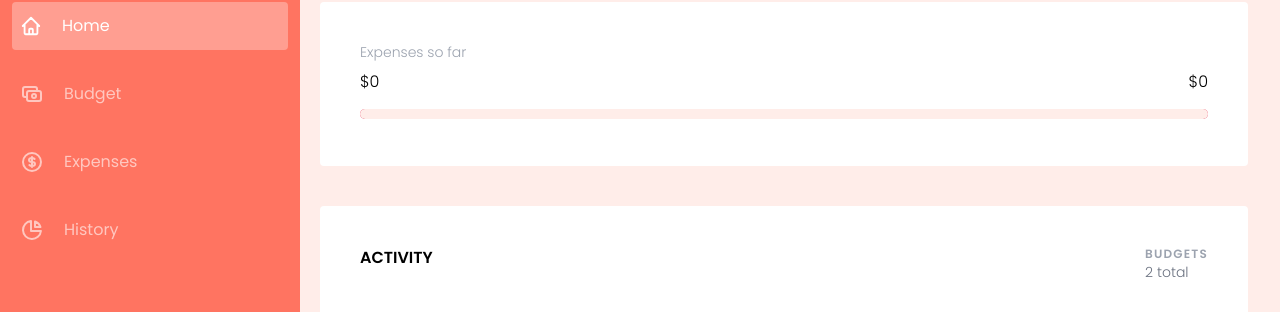
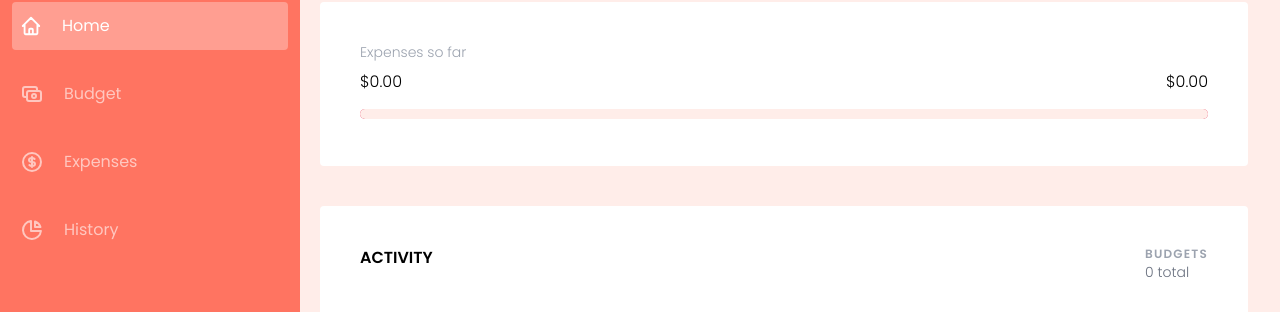
Before and after one commit to Faithyyyyy/Trybudget, a React (Vite) app: page / in a window 1280 px wide. Shown: the part 302-614 px from the top of the page. Built offline with nearby package versions, Linux system fonts and the light colour scheme.

Commit message:
Created an emptyActivity component

```diff
--- a/src/Components/Activity.jsx
+++ b/src/Components/Activity.jsx
@@ -7,14 +7,16 @@ function Activity() {
     return store.budget;
   });
   return (
-    <section className="bg-white rounded py-10 px-10 w-full mt-10">
+    <section className="bg-white rounded py-10 px-10 w-full mt-10 ">
       <div className="flex justify-between">
         <h2 className="font-black uppercase">Activity</h2>
         <div className="">
           <p className="text-xs text-gray-400 font-extrabold tracking-widest uppercase">
             budgets
           </p>
-          <p className="font-light text-sm text-gray-500">2 total</p>
+          <p className="font-light text-sm text-gray-500">
+            {budgetList.length} total
+          </p>
         </div>
       </div>
       {budgetList.length > 0 ? <ActivityChart /> : <EmptyActivity />}
--- a/src/Components/ExpressProgressbar.jsx
+++ b/src/Components/ExpressProgressbar.jsx
@@ -20,8 +20,8 @@ function Expressbar() {
     <section className="bg-white  rounded py-10 px-10 w-full mt-10">
       <p className="font-light text-sm text-gray-400">Expenses so far</p>
       <div className="flex justify-between my-2">
-        <p className="font-light text-md">${totalExpenseAmount}</p>
-        <p className="font-light text-md">${totalBudgetAmount}</p>
+        <p className="font-light text-md">${totalExpenseAmount}.00</p>
+        <p className="font-light text-md">${totalBudgetAmount}.00</p>
       </div>
       <label for="file"></label>
       <progress
--- a/src/Components/MobileActivity.jsx
+++ b/src/Components/MobileActivity.jsx
@@ -1,6 +1,11 @@
 import ActivityChart from "./ActivityChart";
+import { useSelector } from "react-redux";
+import EmptyActivity from "./emptyActivity";
 
 function MobileActivity() {
+  const { totalBudgetAmount, budgetList } = useSelector((store) => {
+    return store.budget;
+  });
   return (
     <section className="bg-white rounded py-10 px-10 lg:hidden mt-10 mx-5">
       <div className="flex justify-between">
@@ -9,10 +14,13 @@ function MobileActivity() {
           <p className="text-xs text-gray-400 font-extrabold tracking-widest uppercase">
             budgets
           </p>
-          <p className="font-light text-sm text-gray-500">2 total</p>
+          <p className="font-light text-sm text-gray-500">
+            {" "}
+            {budgetList.length} total
+          </p>
         </div>
       </div>
-      <ActivityChart />
+      {budgetList.length > 0 ? <ActivityChart /> : <EmptyActivity />}
     </section>
   );
 }
--- a/src/Components/MobileExpressbar.jsx
+++ b/src/Components/MobileExpressbar.jsx
@@ -19,8 +19,8 @@ function MobileExpressbar() {
     <section className="bg-white  lg:hidden rounded py-10 px-10  mt-10 mx-5">
       <p className="font-light text-sm text-gray-400">Expenses so far</p>
       <div className="flex justify-between my-2">
-        <p className="font-light text-md">${totalExpenseAmount}</p>
-        <p className="font-light text-md">${totalBudgetAmount}</p>
+        <p className="font-light text-md">${totalExpenseAmount}.00</p>
+        <p className="font-light text-md">${totalBudgetAmount}.00</p>
       </div>
       <label for="file"></label>
       <progress
--- a/src/Components/emptyActivity.jsx
+++ b/src/Components/emptyActivity.jsx
@@ -22,7 +22,7 @@ function EmptyActivity() {
           </svg>
         </div>
       </div>
-      <p className="text-[#6c7983] text-sm">
+      <p className="text-[#6c7983] text-center text-sm">
         Your budget activities appears here when you create your budget.
       </p>
       <Link
--- a/src/Pages/HomePage.jsx
+++ b/src/Pages/HomePage.jsx
@@ -24,7 +24,7 @@ function HomePage() {
     AOS.init({ duration: 1000 });
   }, []);
   return (
-    <div className="bg-[#ffede9]">
+    <div className="bg-[#ffede9] pb-11 min-h-screen">
       <Header />
       <Account />
 
```
